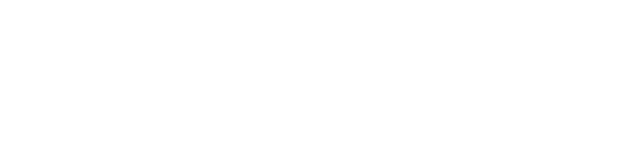
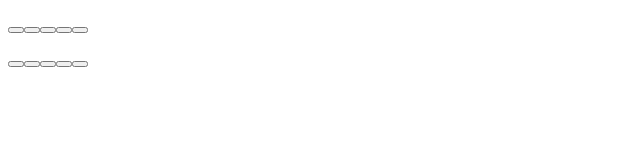
Before and after one commit to adamyss/EnglishWebsiteProject, a plain HTML site: page Matthew.html in a window 1280 px wide. Shown: the whole page, without its empty margins (0-640 px from the left). Drawn offline with Linux system fonts and the light colour scheme.

Commit message:
Add files via upload

```diff
--- a/Matthew.html
+++ b/Matthew.html
@@ -9,7 +9,7 @@
 
 
 <body>
-<h1></h1>
+
 <script src = "script.js"></script>
 </body>
 </html>
--- a/script.js
+++ b/script.js
@@ -1 +1,87 @@
-alert("I got java script connected");
+class Question {
+    constructor(texty, answers) {
+        this.texty = texty;
+        this.answers = answers;
+    }
+}
+class Answer {
+    constructor(texty, valys) {
+        this.texty = texty;
+        this.valys = valys;
+    }
+}
+/*enum factions {
+    Abnegation = "Abnegation",
+    Erudite = "Erudite",
+    Dauntless = "Dauntless",
+    Amity = "Amity",
+    Candor = "Candor",
+    Divergent = "Divergent"
+};
+*/
+const questions = [
+    new Question("What do you value most?", [
+        new Answer("Selflessness", { Abnegation: 1, Erudite: 0, Dauntless: 0, Amity: 0, Candor: 0 }),
+        new Answer("Knowledge", { Abnegation: 0, Erudite: 1, Dauntless: 0, Amity: 0, Candor: 0 }),
+        new Answer("Bravery", { Abnegation: 0, Erudite: 0, Dauntless: 1, Amity: 0, Candor: 0 }),
+        new Answer("Peace", { Abnegation: 0, Erudite: 0, Dauntless: 0, Amity: 1, Candor: 0 }),
+        new Answer("Honesty", { Abnegation: 0, Erudite: 0, Dauntless: 0, Amity: 0, Candor: 1 }),
+    ]),
+    new Question("How do you handle conflict?", [
+        new Answer("Avoid it", { Abnegation: 1, Erudite: 0, Dauntless: 0, Amity: 1, Candor: 0 }),
+        new Answer("Analyze it", { Abnegation: 0, Erudite: 1, Dauntless: 0, Amity: 0, Candor: 0 }),
+        new Answer("Confront it", { Abnegation: 0, Erudite: 0, Dauntless: 1, Amity: 0, Candor: 0 }),
+        new Answer("Resolve it peacefully", { Abnegation: 0, Erudite: 0, Dauntless: 0, Amity: 1, Candor: 0 }),
+        new Answer("Speak the truth", { Abnegation: 0, Erudite: 0, Dauntless: 0, Amity: 0, Candor: 1 }),
+    ]),
+];
+function triviaShow() {
+    const triviaSection = document.createElement("div");
+    triviaSection.id = "trivia-section";
+    questions.forEach((question, index) => {
+        const questionDiv = document.createElement("div");
+        questionDiv.classList.add("question");
+        const questiontexty = document.createElement("p");
+        questiontexty.textyContent = question.texty;
+        questionDiv.appendChild(questiontexty);
+        question.answers.forEach((answer) => {
+            const answerButton = document.createElement("button");
+            answerButton.textyContent = answer.texty;
+            answerButton.onclick = () => answerGives(answer.valys);
+            questionDiv.appendChild(answerButton);
+        });
+
+        triviaSection.appendChild(questionDiv);
+    });
+    const resultsDiv = document.createElement("div");
+    resultsDiv.id = "results";
+    triviaSection.appendChild(resultsDiv);
+
+    document.body.appendChild(triviaSection);
+}
+const scores = {
+    Abnegation: 0,
+    Erudite: 0,
+    Dauntless: 0,
+    Amity: 0,
+    Candor: 0,
+};
+function answerGive(valys) {
+    for (const key in valys) {
+        scores[key] += valys[key];
+    }
+    resulties();
+}
+
+function resulties() {
+    const resultsDiv = document.getElementById("results");
+    resultsDiv.innerHTML = `
+        <h3>Results:</h3>
+        <p>Abnegation: ${scores.Abnegation}</p>
+        <p>Erudite: ${scores.Erudite}</p>
+        <p>Dauntless: ${scores.Dauntless}</p>
+        <p>Amity: ${scores.Amity}</p>
+        <p>Candor: ${scores.Candor}</p>
+    `;
+}
+triviaShow();
```
